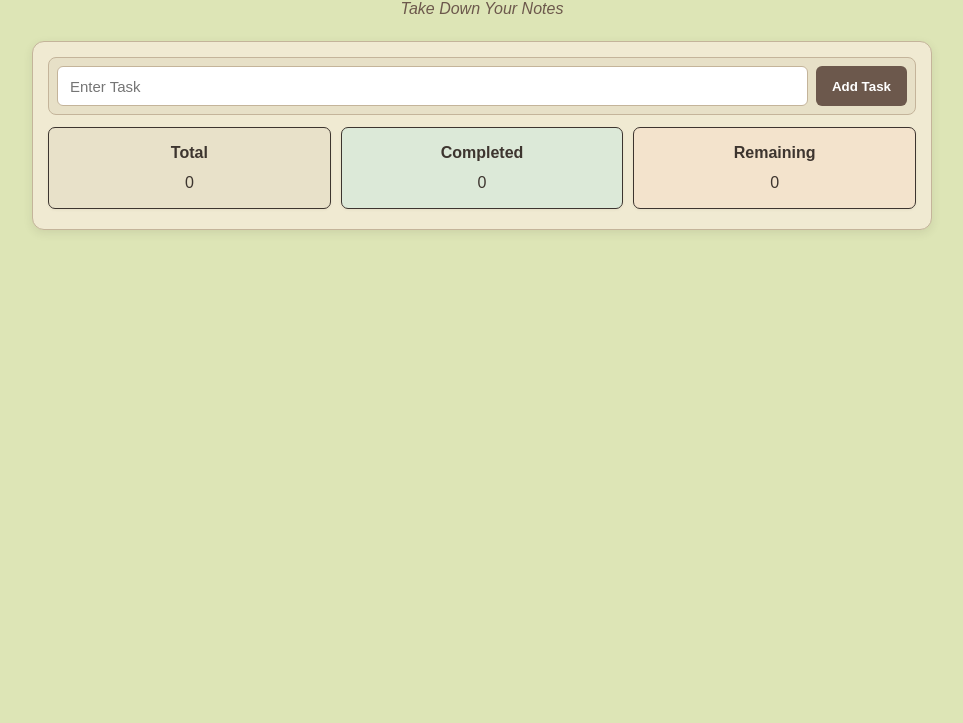
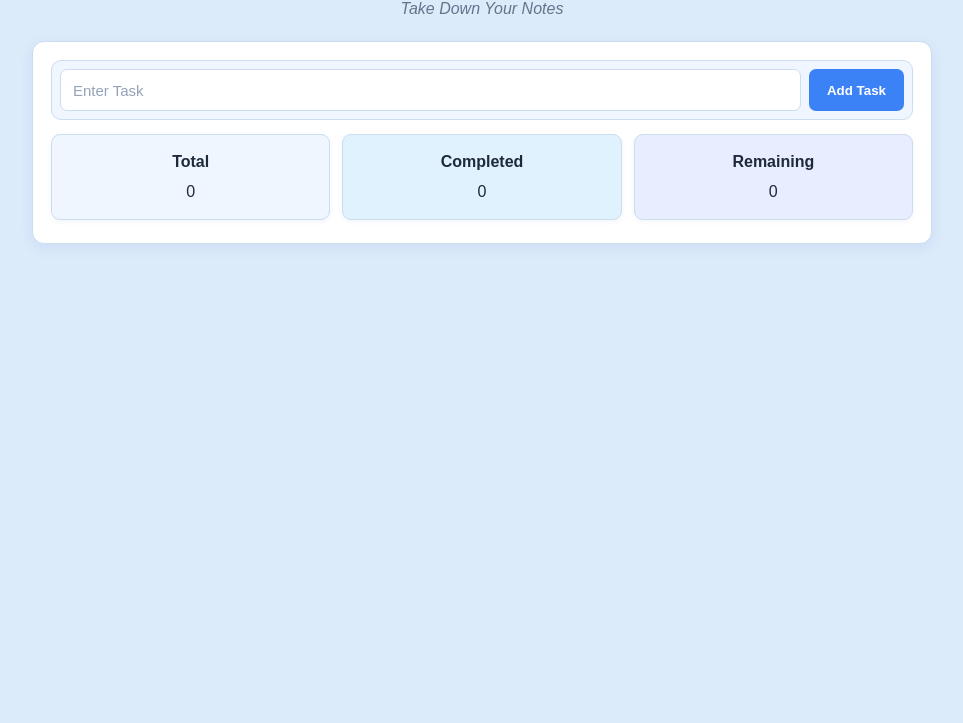
Before and after one commit to Keshava4718/Task-Manager-App, a plain HTML site: page index.html in a window 1280 px wide. Shown: the part 77-800 px from the top of the page, without its empty margins (158-1121 px from the left). Drawn offline with Linux system fonts and the light colour scheme.

Commit message:
Color theme

```diff
--- a/style.css
+++ b/style.css
@@ -1,3 +1,7 @@
+/* =================================
+   1. GLOBAL STYLES
+================================= */
+
 * {
   box-sizing: border-box;
 }
@@ -10,59 +14,86 @@ body {
 
 body {
   overflow-x: hidden;
-  background-color: #dde5b6;
-  color: #3d352f;
+  background-color: var(--background);
+  color: var(--text);
   font-family: Arial, sans-serif;
   line-height: 1.5;
 }
 
+/* =================================
+   2. COLOR VARIABLES
+================================= */
+
 :root {
-  --cream: #f0ead2;
-  --sage: #dde5b6;
-  --olive: #adc178;
-  --brown: #a98467;
-  --dark-brown: #6c584c;
+  /* Main colors */
+  --background: #dcebfa;
+  --container: #ffffff;
+  --input-bg: #eff6ff;
+  --task-bg: #ffffff;
+  --completed-bg: #e0f2fe;
 
-  --primary: #526a8a;
-  --success: #52796f;
-  --warning: #c17c3a;
-  --danger: #b85c50;
+  /* Blue shades */
+  --primary: #3b82f6;
+  --primary-hover: #2563eb;
+  --navy: #1e40af;
+  --light-blue: #bfdbfe;
 
-  --text: #3d352f;
-  --muted: #6c584c;
-  --border: #c4b49a;
+  /* Action colors */
+  --success: #16856b;
+  --warning: #d99a32;
+  --danger: #dc5555;
+
+  /* Text and borders */
+  --text: #1e293b;
+  --muted: #64748b;
+  --border: #cbddee;
   --white: #ffffff;
 
-  --shadow: 0 3px 10px rgba(60, 50, 40, 0.1);
-  --radius: 8px;
+  /* Effects */
+  --shadow: 0 4px 14px rgba(30, 64, 175, 0.08);
+  --radius: 10px;
 }
+
+/* =================================
+   3. HEADER
+================================= */
 
 header {
   text-align: center;
-  color: var(--dark-brown);
+  color: var(--navy);
   margin: 20px 0;
 }
 
 header h1 {
   margin-bottom: 0;
+  letter-spacing: 1px;
 }
 
 header p {
   margin-top: 5px;
+  color: var(--muted);
 }
+
+/* =================================
+   4. MAIN CONTAINER
+================================= */
 
 #main {
   width: 90%;
   max-width: 900px;
   margin: 20px auto;
-  padding: 15px;
+  padding: 18px;
 
-  background-color: var(--cream);
+  background-color: var(--container);
   border: 1px solid var(--border);
   border-radius: 12px;
 
   box-shadow: var(--shadow);
 }
+
+/* =================================
+   5. INPUT SECTION
+================================= */
 
 #input_div {
   width: 100%;
@@ -71,7 +102,7 @@ header p {
   gap: 8px;
   padding: 8px;
 
-  background-color: #e7e0c7;
+  background-color: var(--input-bg);
   border: 1px solid var(--border);
   border-radius: var(--radius);
 }
@@ -79,11 +110,11 @@ header p {
 #input_div input {
   flex: 1;
   min-width: 0;
-  height: 40px;
+  height: 42px;
   padding: 8px 12px;
 
   border: 1px solid var(--border);
-  border-radius: 6px;
+  border-radius: 7px;
   outline: none;
 
   background-color: var(--white);
@@ -91,20 +122,24 @@ header p {
   font-size: 15px;
 }
 
+#input_div input::placeholder {
+  color: #94a3b8;
+}
+
 #input_div input:focus {
   border-color: var(--primary);
-  box-shadow: 0 0 0 3px rgba(82, 106, 138, 0.15);
+  box-shadow: 0 0 0 3px rgba(59, 130, 246, 0.15);
 }
 
 #input_div button {
   flex-shrink: 0;
-  height: 40px;
-  padding: 0 16px;
+  height: 42px;
+  padding: 0 18px;
 
   border: none;
-  border-radius: 6px;
+  border-radius: 7px;
 
-  background-color: var(--dark-brown);
+  background-color: var(--primary);
   color: var(--white);
   font-weight: 600;
 
@@ -113,19 +148,23 @@ header p {
 }
 
 #input_div button:hover {
-  background-color: #554438;
+  background-color: var(--primary-hover);
 }
 
 #input_div button:active {
   transform: scale(0.97);
 }
 
+/* =================================
+   6. STATISTICS CARDS
+================================= */
+
 #stat-cards {
   width: 100%;
-  padding-top: 12px;
+  padding-top: 14px;
 
   display: flex;
-  gap: 10px;
+  gap: 12px;
 
   margin-bottom: 5px;
 }
@@ -139,33 +178,51 @@ header p {
   justify-content: center;
 
   margin: 0;
-  padding: 10px 5px;
+  padding: 12px 5px;
 
-  border: 1px solid;
-  border-radius: 7px;
+  border: 1px solid var(--border);
+  border-radius: 9px;
 
-  box-shadow: 0 1px 3px rgba(60, 50, 40, 0.06);
+  box-shadow: 0 2px 5px rgba(30, 64, 175, 0.05);
+
+  transition: 0.2s;
+}
+
+#stat-cards > div:hover {
+  transform: translateY(-2px);
+  box-shadow: var(--shadow);
 }
 
 #stat-cards p {
   margin: 0;
   padding: 3px;
+  color: var(--text);
 }
 
+/* Total */
+
 #sc-total {
-  background-color: #e8e1c9;
-  border-color: #c4b49a;
+  background-color: #eff6ff;
+  border-color: #bfdbfe;
 }
 
+/* Completed */
+
 #sc-complete {
-  background-color: #dce9d8;
-  border-color: #8bae91;
+  background-color: #e0f2fe;
+  border-color: #a5d8f3;
 }
 
+/* Remaining */
+
 #sc-rem {
-  background-color: #f3e3cc;
-  border-color: #d9b78b;
+  background-color: #e8eeff;
+  border-color: #c7d2fe;
 }
+
+/* =================================
+   7. TASK AREA
+================================= */
 
 #task_area {
   display: none;
@@ -173,7 +230,7 @@ header p {
   margin-top: 15px;
   padding: 5px;
 
-  background-color: #e7e0c7;
+  background-color: var(--input-bg);
   border: 1px solid var(--border);
   border-radius: var(--radius);
 }
@@ -184,6 +241,8 @@ ul {
   margin: 0;
 }
 
+/* Individual task */
+
 li {
   display: flex;
   justify-content: space-between;
@@ -193,22 +252,27 @@ li {
   min-width: 0;
 
   margin: 8px 0;
-  padding: 10px;
+  padding: 11px;
 
-  background-color: var(--cream);
+  background-color: var(--task-bg);
   border: 1px solid var(--border);
-  border-radius: 7px;
+  border-radius: 8px;
 
   color: var(--text);
 
-  box-shadow: 0 1px 3px rgba(60, 50, 40, 0.06);
+  box-shadow: 0 1px 4px rgba(30, 64, 175, 0.05);
 
   transition: 0.2s;
 }
 
 li:hover {
+  border-color: var(--light-blue);
   box-shadow: var(--shadow);
 }
+
+/* =================================
+   8. TASK TEXT
+================================= */
 
 .task-name {
   flex: 1;
@@ -216,6 +280,10 @@ li:hover {
   overflow-wrap: anywhere;
   color: var(--text);
 }
+
+/* =================================
+   9. TASK BUTTONS
+================================= */
 
 .btn_set {
   display: flex;
@@ -232,7 +300,7 @@ li:hover {
   padding: 7px 11px;
 
   border: none;
-  border-radius: 5px;
+  border-radius: 6px;
 
   color: var(--white);
   font-size: 15px;
@@ -250,38 +318,58 @@ li:hover {
   transform: scale(0.95);
 }
 
+/* Complete */
+
 .complete-btn {
   background-color: var(--success);
 }
+
+/* Undo */
 
 .undo-btn {
   background-color: var(--warning);
 }
 
+/* Delete */
+
 .delete-btn {
   background-color: var(--danger);
 }
 
+/* Disabled buttons */
+
 .btn_set button:disabled {
-  opacity: 0.45;
+  opacity: 0.4;
   cursor: not-allowed;
 }
 
+/* =================================
+   10. TASK COMPLETION
+================================= */
+
 li.completed {
-  background-color: #e4ebd2;
-  border-color: #8bae91;
+  background-color: var(--completed-bg);
+  border-color: #7dd3fc;
 }
 
 .task-name.cut {
-  color: #6c806d;
+  color: var(--muted);
   text-decoration: line-through;
   opacity: 0.8;
 }
+
+/* =================================
+   11. ACCESSIBILITY
+================================= */
 
 button:focus-visible {
   outline: 3px solid var(--primary);
   outline-offset: 3px;
 }
+
+/* =================================
+   12. RESPONSIVE DESIGN
+================================= */
 
 @media (max-width: 600px) {
   #main {
@@ -291,7 +379,7 @@ button:focus-visible {
   }
 
   #stat-cards {
-    gap: 5px;
+    gap: 6px;
   }
 
   li {
```
